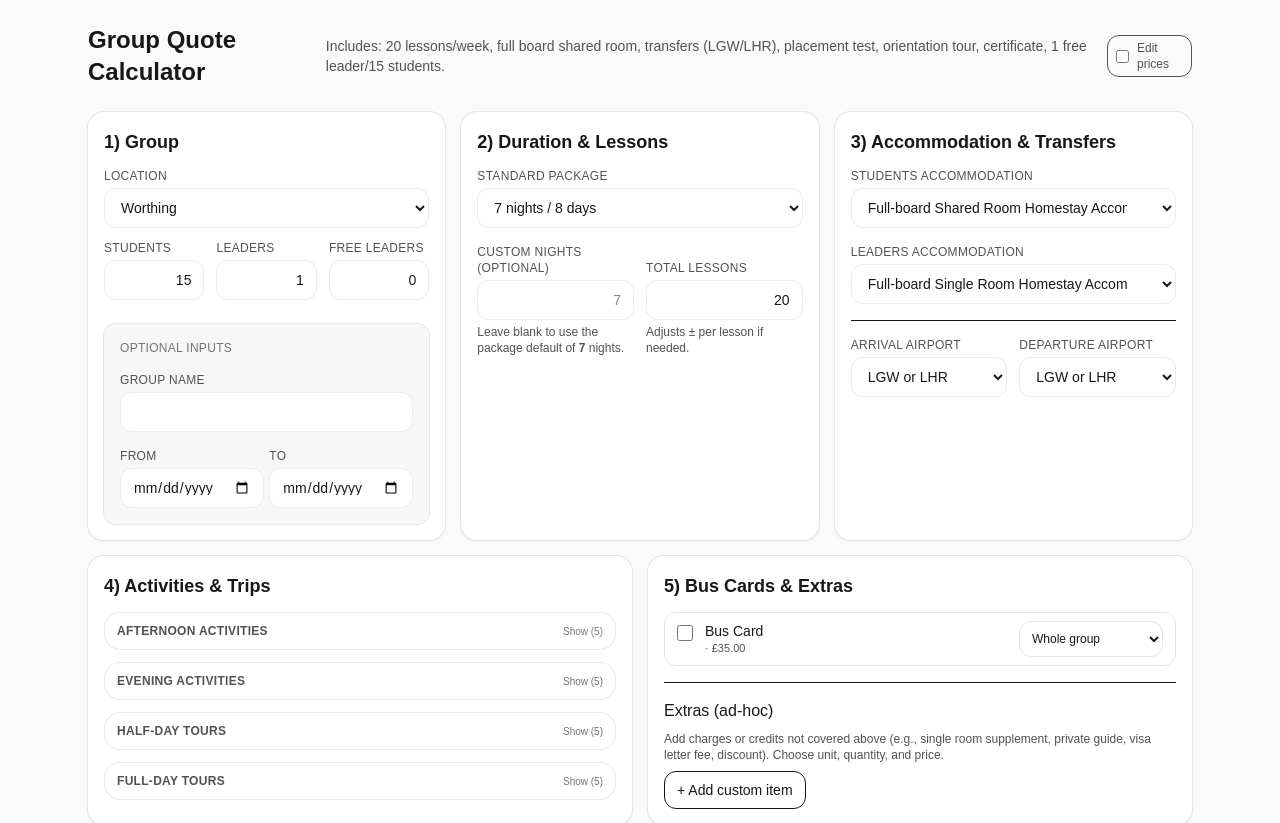
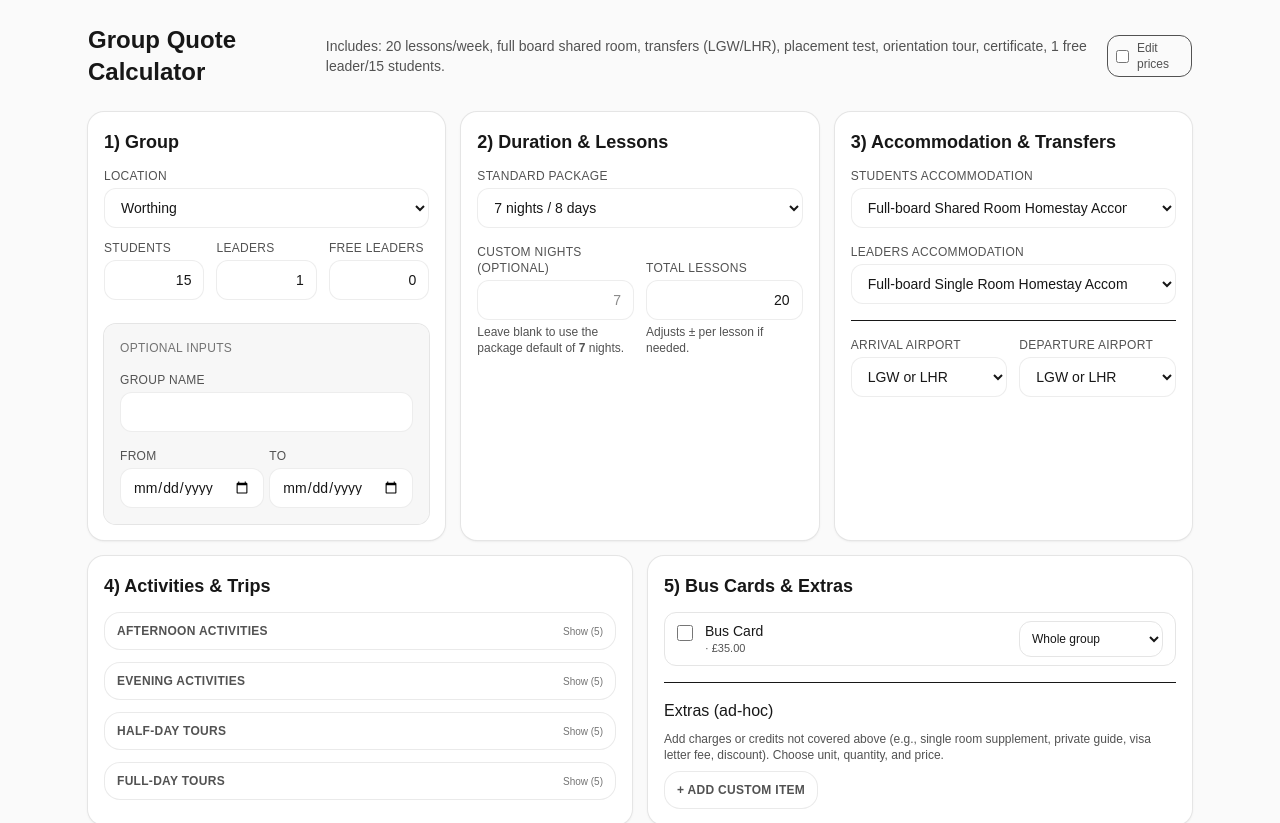
Before and after one commit to simonelebowski/group-quote, a Next.js app: page / in a window 1280 px wide. Shown: the top 823 px of the page. Built offline with nearby package versions, Linux system fonts and the light colour scheme.

Commit message:
style extra item button

```diff
--- a/src/components/CustomItemEditor.tsx
+++ b/src/components/CustomItemEditor.tsx
@@ -99,11 +99,13 @@ export default function CustomItemsEditor({
         </div>
       ))}
       <button
-        className="rounded-xl border px-3 py-2 text-sm"
+        className='rounded-2xl border border-neutral-200/80 bg-white/70 px-3 py-2.5 hover:bg-neutral-50 cursor-pointer'
         onClick={add}
         type="button"
       >
-        + Add custom item
+        <div className="text-xs font-semibold uppercase tracking-wide text-neutral-600">
+          + Add custom item
+        </div>
       </button>
     </div>
   );
```
Also changed, not shown: src/components/BusExtras.tsx (indentation only).
